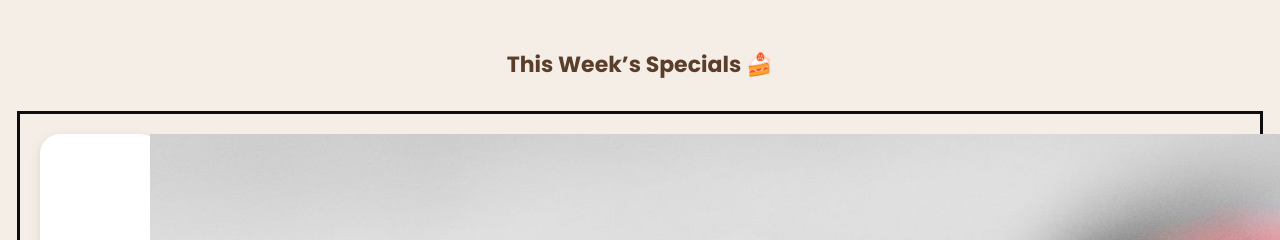
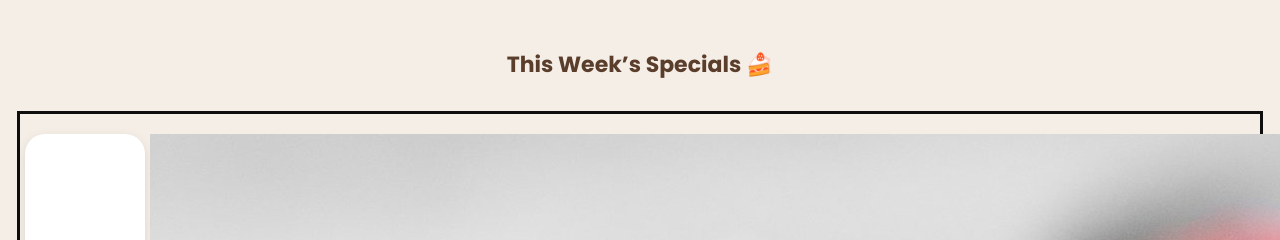
Before and after one commit to divya-codes14/bakery-website, a website: page client/index.html in a window 1280 px wide. Shown: the part 560-800 px from the top of the page. Drawn offline with Linux system fonts and the light colour scheme; sample sign-in values are in the browser's storage.

Commit message:
fixed homepage layout properly

```diff
--- a/client/style.css
+++ b/client/style.css
@@ -1251,24 +1251,22 @@
 }
 
 /* 🔥 HOME PAGE FIX ONLY */
+
+
+
+/* 🔥 FORCE FIX HOME PAGE */
 .home-menu {
-  display: grid;
-  grid-template-columns: repeat(4, 1fr);
+  display: grid !important;
+  grid-template-columns: repeat(4, 1fr) !important;
   gap: 20px;
-  padding: 20px;
-  justify-items: stretch;
 }
 
-/* CARD SIZE */
 .home-menu .card {
-
-  width: 100%;
+  width: 100% !important;
 }
 
-/* IMAGE SIZE */
 .home-menu .card img {
   width: 100%;
-  height: 100px;   /* 🔥 smaller like cookies page */
+  height: 120px;
   object-fit: cover;
-
 }
```
